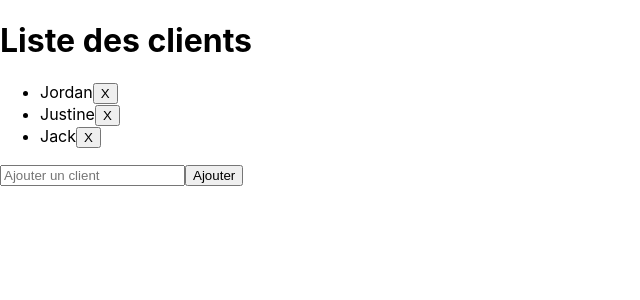
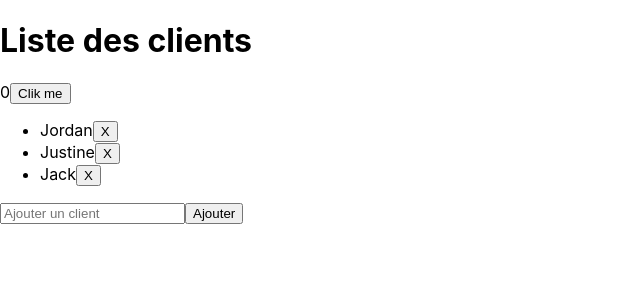
Before and after one commit to jordan62300/reactSandbox, a React (Create React App) app: page / in a window 1280 px wide. Shown: the top 300 px of the page, without its empty margins (0-640 px from the left). Built offline with nearby package versions, Linux system fonts and the light colour scheme.

Commit message:
Fonction d'ajout de client

```diff
--- a/src/App.js
+++ b/src/App.js
@@ -1,32 +1,51 @@
-import logo from './logo.svg';
+import logo, { ReactComponent } from './logo.svg';
 import './App.css';
+import React from 'react';
+import ReactDOM from 'react-dom';
 
 
 
 
-
-function App() {
+class App extends React.Component {
 
 
- let state = {
+  state = {
     clients: [
 
       {  id: 1, nom:"Jordan"},
       {  id: 2, nom:"Justine"},
       {  id: 3, nom:"Jack"}
 
-    ]
+    ],
+    compteur:0
   }
 
-  const title="Liste des clients"
-  const element = <li>Teste variable</li>
+  addClient = () => {
+    const clients = this.state.clients.slice();
+    clients.push({id: 4, nom: "Jojo"})
+
+    this.setState({ clients: clients})
+  }
+
+  removeClient = (id) => {
+    const clients = this.state.clients.slice();
+    console.log(id)
+  }
+
+
+
+   title="Liste des clients"
+
+  render() {
   return (
    <div>
-     <h1>{title}</h1>
+     <h1>{this.title}</h1>
+     {this.state.compteur}
+     <button onClick={this.addClient}>Clik me</button>
      <ul>
-     {state.clients.map(client => (
+     {this.state.clients.map(client => (
      <li>
-       {client.nom}<button>X</button>
+       {client.nom}<button onClick={ () => this.removeClient(client.id)}>X</button>
      </li>
      ))}
      </ul>
@@ -36,6 +55,6 @@ function App() {
      </form>
    </div>
   );
-}
+}}
 
 export default App;
```
Also changed, not shown: 1 other file (tests, documents, lock files or other folders).
